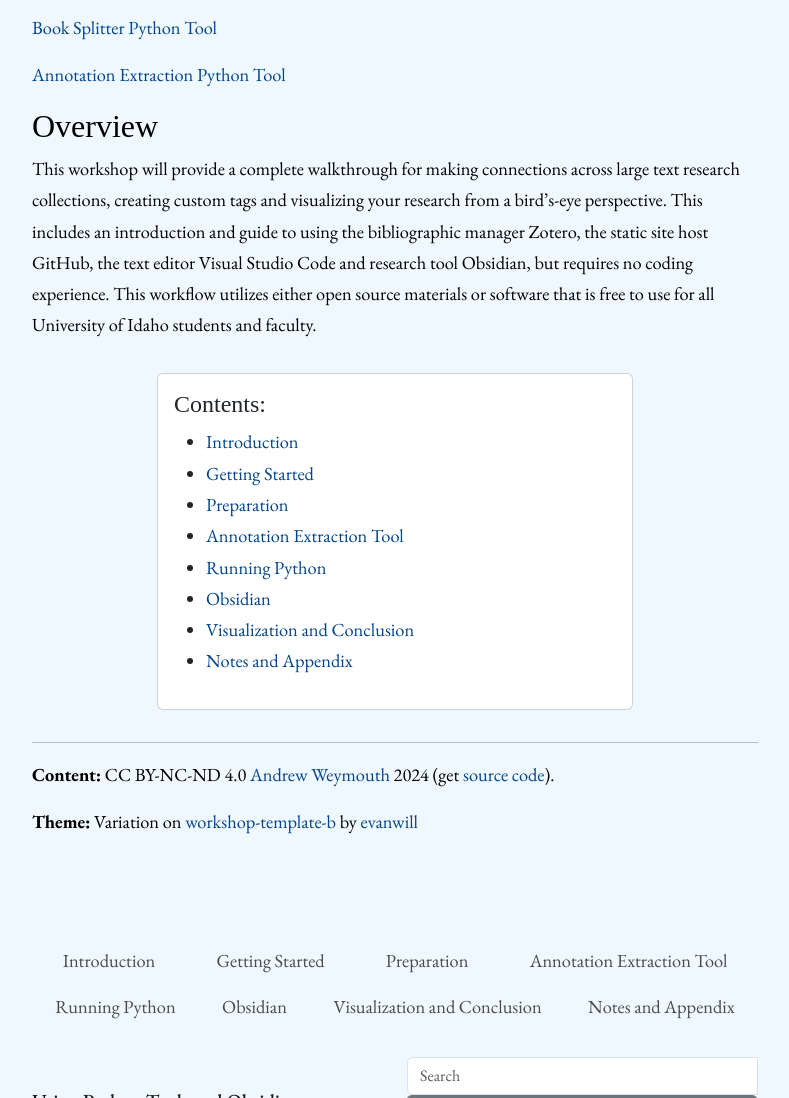
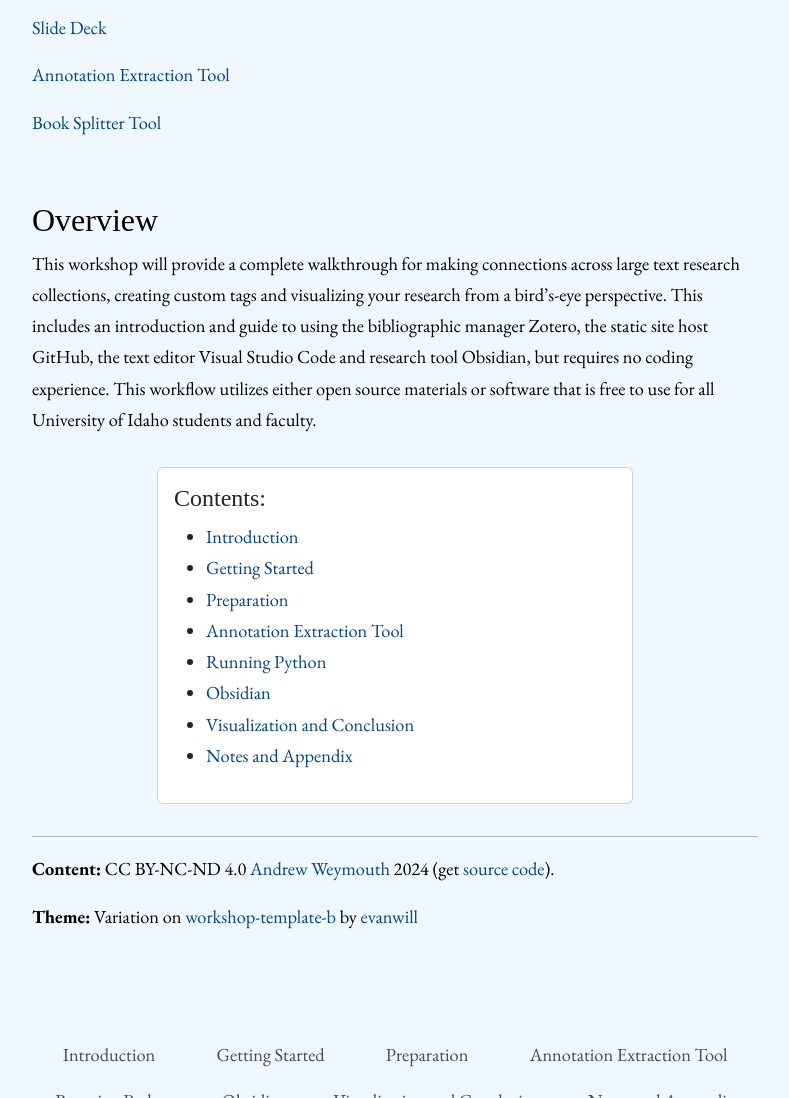
Before and after one commit to aweymo-ui/python_obsidian, a Jekyll site: the page built from index.md, in a window 1280 px wide, cut to the strip 179-1277 px from the top of the page. Shown: the whole strip, without its empty margins (245-1034 px from the left). Built offline with Jekyll 4.4.1, drawn with Linux system fonts in a browser that asks for light colours; some web fonts are replaced.

Commit message:
copy update

```diff
--- a/index.md
+++ b/index.md
@@ -6,9 +6,13 @@
 
 {% include gallery-figure.html img="py_ob_banner.gif" alt="Animated gif of the title of this paper with a visualization of the Obsidian graph view adding and subtracting different areas of a vault" width="100%" %}
 
-[Book Splitter Python Tool](https://github.com/Scholarly-Projects/book_splitter){:target="_blank" rel="noopener"}
+[Slide Deck](https://indd.adobe.com/view/0beca42e-8c35-495e-aa19-d158c58620e7){:target="_blank" rel="noopener"}
 
-[Annotation Extraction Python Tool](https://github.com/Scholarly-Projects/annotation_extraction){:target="_blank" rel="noopener"}
+[Annotation Extraction Tool](https://github.com/Scholarly-Projects/annotation_extraction){:target="_blank" rel="noopener"}
+
+[Book Splitter Tool](https://github.com/Scholarly-Projects/book_splitter){:target="_blank" rel="noopener"}
+
+<br>
 
 ## Overview
 
```
Also changed, not shown: content/1_intro.md (+4 -0 lines), content/2_starting.md (+1 -1 lines), content/3_prep.md (+11 -5 lines), content/4_annotation.md (+14 -6 lines), content/7_vis.md (+1 -1 lines), README.md, 11 other files.
